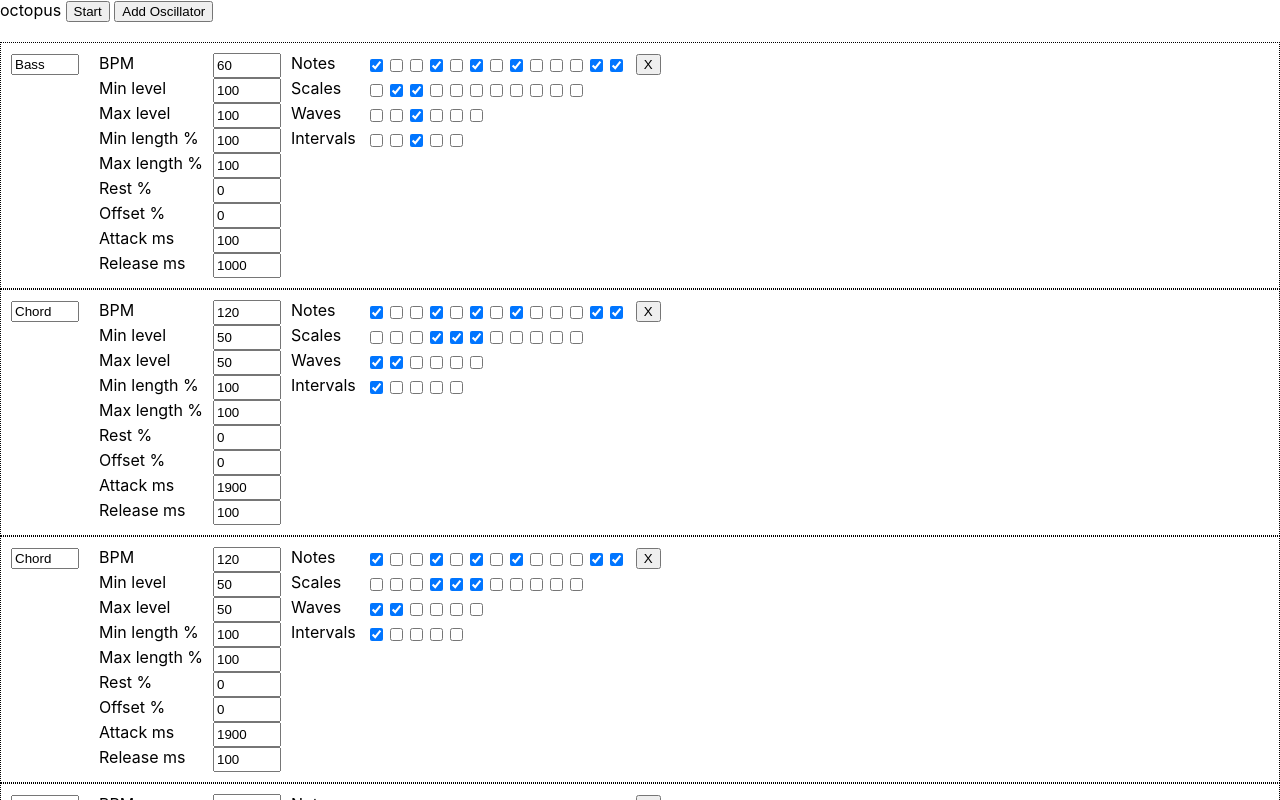
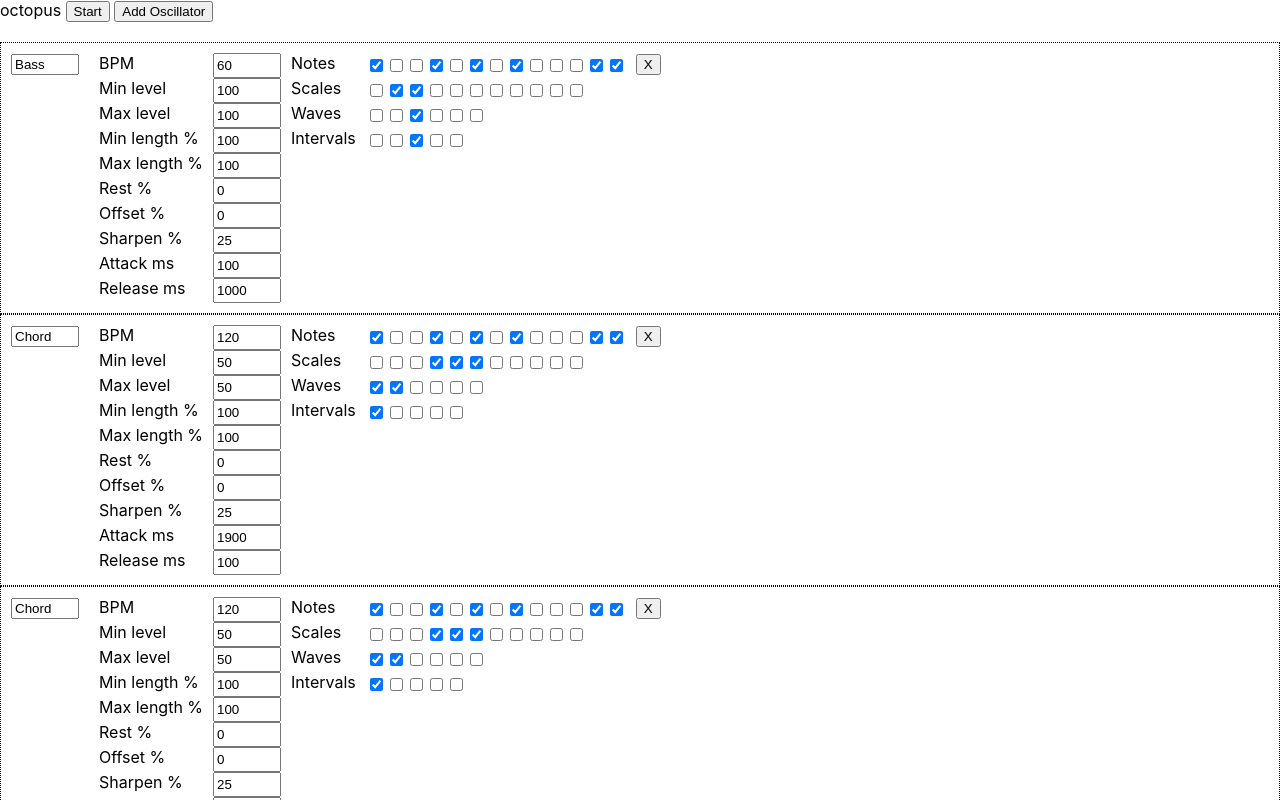
Before and after one commit to CodeKrakken/random-noise-generator, a React (Create React App) app: page / in a window 1280 px wide. Shown: the top 800 px of the page. Built offline with nearby package versions, Linux system fonts and the light colour scheme.

Commit message:
Sharpen note to user specified degree

```diff
--- a/src/App.jsx
+++ b/src/App.jsx
@@ -50,7 +50,13 @@ function App() {
       activeScales      : [0,1,2,3,4,5,6,7,8,9,10,11],
       activeWaveShapes  : waveShapes,
       rest              : 50,
-      activeIntervals : [1, 1/2, 1/4, 1/8, 1/16]
+      activeIntervals : [1, 1/2, 1/4, 1/8, 1/16],
+      minNoteLength   : 100,
+      maxNoteLength   : 100,
+      offset          : 0,
+      attack          : 100,
+      release         : 1000,
+      sharpen          : 25
     }
   }
 
@@ -122,7 +128,9 @@ function App() {
       maxNoteLength   : 100,
       offset          : 0,
       attack          : 100,
-      release         : 1000
+      release         : 1000,
+      sharpen          : 25
+
     },
     {
       label           : 'Chord',
@@ -142,7 +150,9 @@ function App() {
       maxNoteLength   : 100,
       offset          : 0,
       attack          : 1900,
-      release         : 100
+      release         : 100,
+      sharpen          : 25
+
     },
     {
       label           : 'Chord',
@@ -162,7 +172,9 @@ function App() {
       maxNoteLength   : 100,
       offset          : 0,
       attack          : 1900,
-      release         : 100
+      release         : 100,
+      sharpen          : 25
+
     },
     {
       label           : 'Chord',
@@ -182,7 +194,9 @@ function App() {
       maxNoteLength   : 100,
       offset          : 0,
       attack          : 1900,
-      release         : 100
+      release         : 100,
+      sharpen          : 25
+
     },
     {
       label           : 'Middle',
@@ -202,7 +216,9 @@ function App() {
       maxNoteLength   : 100,
       offset          : 0,
       attack          : 100,
-      release         : 100
+      release         : 100,
+      sharpen          : 25
+
     },
     {
       label           : 'Lead',
@@ -222,7 +238,9 @@ function App() {
       maxNoteLength   : 100,
       offset          : 0,
       attack          : 100,
-      release         : 100
+      release         : 100,
+      sharpen          : 25
+
     },
     {
       label           : 'Kick',
@@ -240,7 +258,9 @@ function App() {
       activeIntervals : [1/4, 1/8],
       minNoteLength   : 100,
       maxNoteLength   : 100,
-      offset          : 0
+      offset          : 0,
+      sharpen          : 25
+
     },
     {
       label           : 'Snare',
@@ -258,7 +278,9 @@ function App() {
       activeIntervals : [1/2],
       minNoteLength   : 100,
       maxNoteLength   : 100,
-      offset          : 50
+      offset          : 50,
+      sharpen          : 25
+
     },
   ]
 
@@ -295,6 +317,14 @@ function App() {
         setTimeout(() => {playSound(node, i)}, (node.nextNoteAt - context.currentTime)*1000)
       }
     }
+  }
+
+  const sharpen = (frequency, i) => {
+    const sharpen = +document.getElementById(`sharpen${i}`).value
+    const ratio = 105.94637142137626184333
+    const semitoneUp = frequency / 100 * ratio
+    const hzDiff = semitoneUp - frequency
+    return frequency + hzDiff / 100 * sharpen
   }
 
   const playSound = (node, i) => {
@@ -370,7 +400,7 @@ function App() {
             .includes(waveShape)
           ) {
             try {
-              const frequency   = getRandomFrequency(i)
+              const frequency   = sharpen(getRandomFrequency(i), i)
 
               node.oscillator.frequency.value = frequency
 
--- a/src/components/Node.jsx
+++ b/src/components/Node.jsx
@@ -24,6 +24,7 @@ export default function Node(props) {
         <div className="row inner-row">Max length %</div>
         <div className="row inner-row">Rest %</div>
         <div className="row inner-row">Offset %</div>
+        <div className="row inner-row">Sharpen %</div>
         <div className="row inner-row">Attack ms</div>
         <div className="row inner-row">Release ms</div>
 
@@ -119,6 +120,20 @@ export default function Node(props) {
             type="number"
             value={node.offset}
             onChange={(e) => setNodes([nodes.slice(0, i), {...nodes[i], offset: +e.target.value}, nodes.slice(i+1)].flat())}
+            min={-100}
+            max={100}
+            maxlength={4}
+          />
+        </div>
+
+        <div className="row inner-row">
+          <input
+            className='textbox'
+            title={'sharpen'}
+            id={`sharpen${i}`}
+            type="number"
+            value={node.sharpen}
+            onChange={(e) => setNodes([nodes.slice(0, i), {...nodes[i], sharpen: +e.target.value}, nodes.slice(i+1)].flat())}
             min={-100}
             max={100}
             maxlength={4}
```
Also changed, not shown: 1 other file (tests, documents, lock files or other folders).
